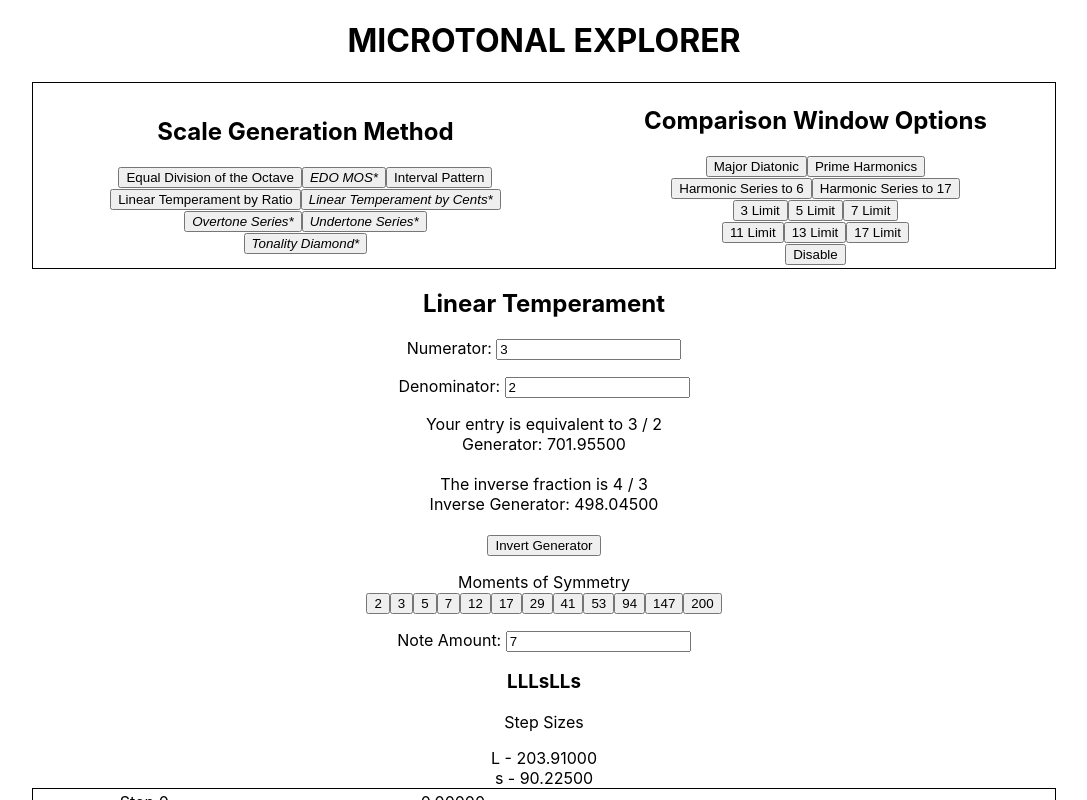
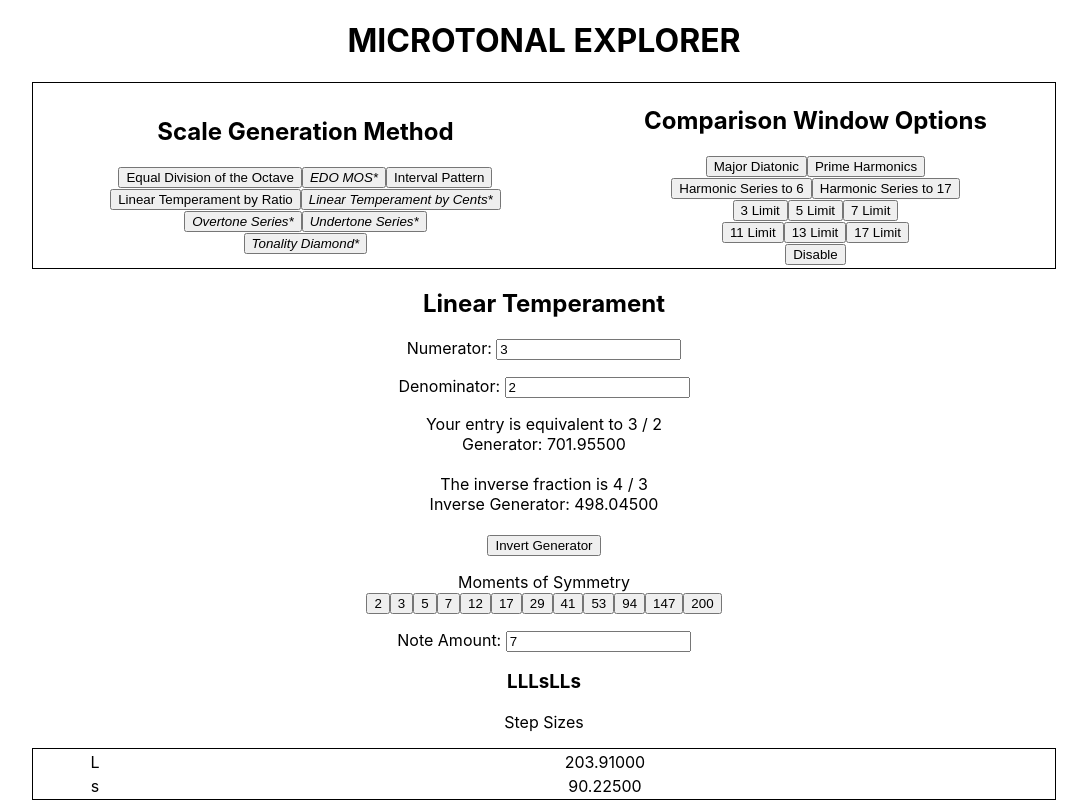
Before and after one commit to zzork/color-horizons-review-temp, a React (Create React App) app: page / in a window 1280 px wide. Both pictures are taken after a click on the button "Linear Temperament by Ratio". Shown: the top 800 px of the page, without its empty margins (96-1183 px from the left). Built offline with nearby package versions, Linux system fonts and the light colour scheme.

Commit message:
changed LT uniqueSteps into a table, but it's aligned left for some reason??

```diff
--- a/src/apps/Calculators/LTByRatio/LTReadout.js
+++ b/src/apps/Calculators/LTByRatio/LTReadout.js
@@ -4,7 +4,7 @@ import getStepDifferences from "../../../util/getStepDifferences";
 import getUniqueSteps from "../../../util/getUniqueSteps";
 import { ComparisonWindow } from "../../RatioComparer/ComparisonWindow";
 import LTStepValuesDisplay from "./LTStepValuesDisplay";
-import UniquesDisplay from "./LTUniquesDisplay";
+import LTUniquesDisplay from "./LTUniquesDisplay";
 import getCentsFromRatio from "../../../util/getCentsFromRatio";
 import getLMSList from "./util/getLMSList";
 import getLTScale from "./util/getLTScale";
@@ -61,6 +61,7 @@ export const LTReadout = ({
     <button onClick={() => handleMOSClick(value)}>{value}</button>
   ));
 
+  // none of this should be here, it should be in the all modes of this
   const scale = getLTScale(reducedFraction[0], reducedFraction[1], noteTotal);
   const stepDifferences = getStepDifferences(scale);
   const sortedUnique = getUniqueSteps(stepDifferences);
@@ -102,15 +103,19 @@ export const LTReadout = ({
         </p>
         <h3>{lmsList}</h3>
         <p>Step Sizes</p>
-        <UniquesDisplay sortedUnique={sortedUnique} />
-        <LTStepValuesDisplay
+        <LTUniquesDisplay
+          reducedFraction={reducedFraction}
+          noteTotal={noteTotal}
+        />
+        <br />
+        {/* <LTStepValuesDisplay
           stepsValuesAndDifferences={stepsValuesAndDifferences}
         />
         <br />
         <ComparisonWindow
           scale={scale}
           selectedComparison={selectedComparison}
-        />
+        /> */}
         <br />
       </div>
     </div>
--- a/src/apps/Calculators/LTByRatio/LTUniquesDisplay.js
+++ b/src/apps/Calculators/LTByRatio/LTUniquesDisplay.js
@@ -1,26 +1,57 @@
-const UniquesDisplay = ({ sortedUnique }) => {
+import getStepDifferences from "../../../util/getStepDifferences";
+import getUniqueSteps from "../../../util/getUniqueSteps";
+import getLTScale from "./util/getLTScale";
+
+const LTUniquesDisplay = ({ reducedFraction, noteTotal }) => {
+  const scale = getLTScale(reducedFraction[0], reducedFraction[1], noteTotal);
+  const stepDifferences = getStepDifferences(scale);
+
+  const sortedUnique = getUniqueSteps(stepDifferences);
+
   let uniquesDisplay = null;
+
   if (sortedUnique.length < 2) {
     uniquesDisplay = <div>Not enough notes</div>;
   }
+
   if (sortedUnique.length === 2) {
     uniquesDisplay = (
-      <div>
-        L - {sortedUnique[0]}
-        <br />s - {sortedUnique[1]}
-      </div>
+      <table>
+        <tbody>
+          <tr>
+            <td>L</td>
+            <td>{sortedUnique[0]}</td>
+          </tr>
+          <tr>
+            <td>s</td>
+            <td>{sortedUnique[1]}</td>
+          </tr>
+        </tbody>
+      </table>
     );
   }
+
   if (sortedUnique.length === 3) {
     uniquesDisplay = (
-      <div>
-        L - {sortedUnique[0]}
-        <br />m - {sortedUnique[1]}
-        <br />s - {sortedUnique[2]}
-      </div>
+      <table>
+        <tbody>
+          <tr>
+            <td>L</td>
+            <td>{sortedUnique[0]}</td>
+          </tr>
+          <tr>
+            <td>m</td>
+            <td>{sortedUnique[1]}</td>
+          </tr>
+          <tr>
+            <td>s</td>
+            <td>{sortedUnique[2]}</td>
+          </tr>
+        </tbody>
+      </table>
     );
   }
   return uniquesDisplay;
 };
 
-export default UniquesDisplay;
+export default LTUniquesDisplay;
```
